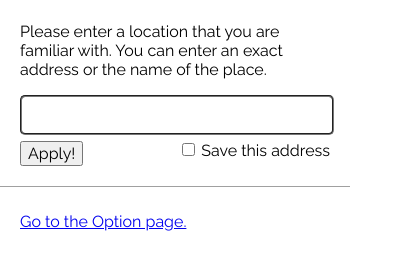
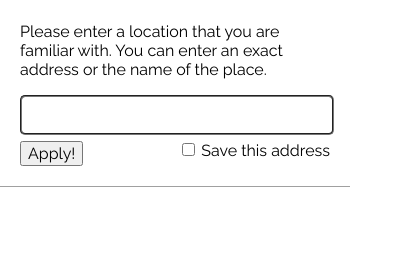
Before and after one commit to fmnguyen/geoscales_extension, a browser extension: page popup.html in a window 400 px wide. Drawn offline with Linux system fonts and the light colour scheme.

Commit message:
remove option

```diff
--- a/popup.html
+++ b/popup.html
@@ -26,10 +26,7 @@
 		</div>
 		<div id='wheel'></div>
 		<div id='err'></div>
-		<div id='previousAddress'></div>
-	</div>
-	<div id='gs_option_button_container'>
-		<a id="gs_option_altas" target="_blank" href="option.html">Go to the Option page.</a>
+		<!-- <div id='previousAddress'></div>  -->
 	</div>
 </body>
 </html>
```
